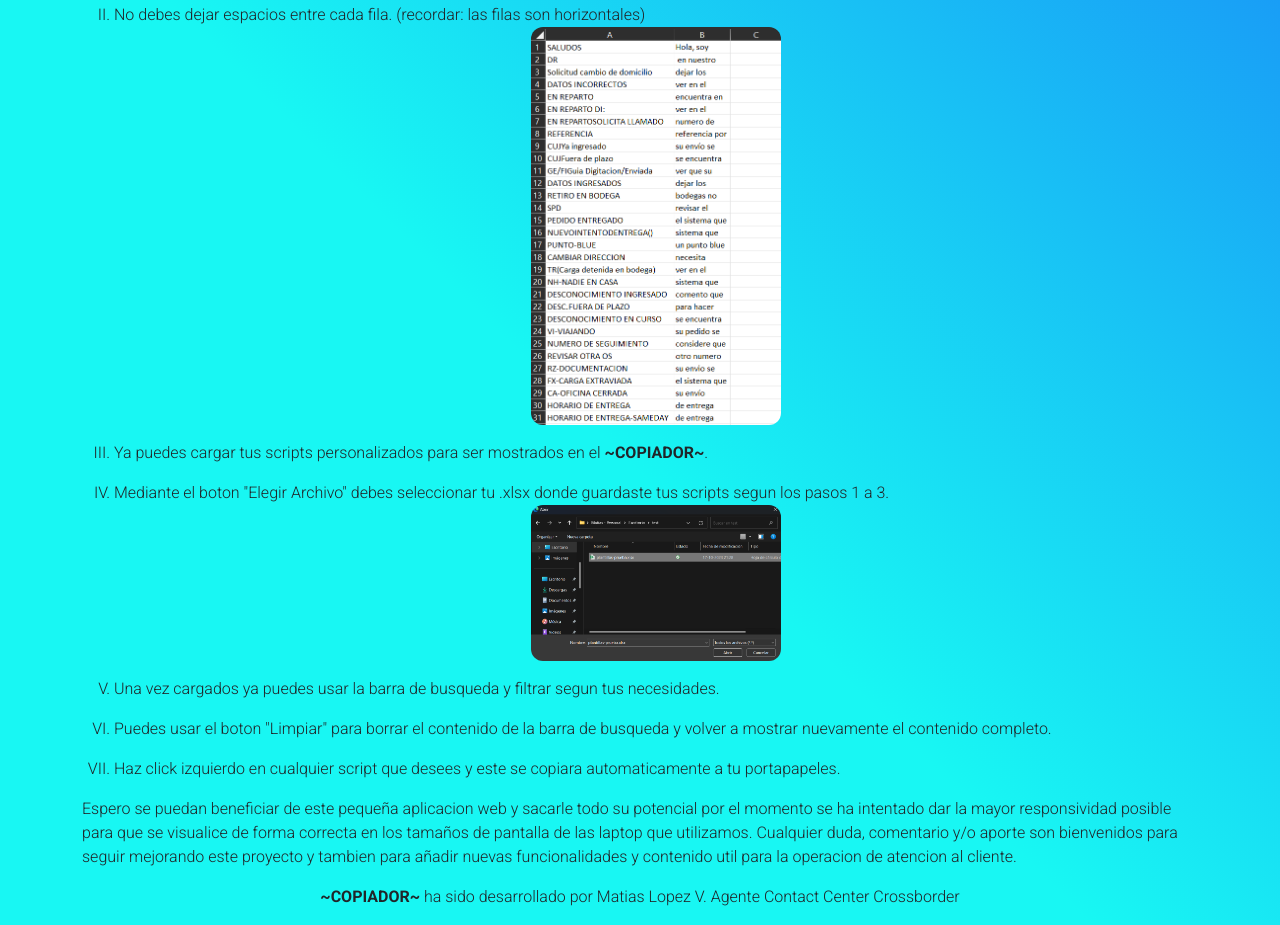
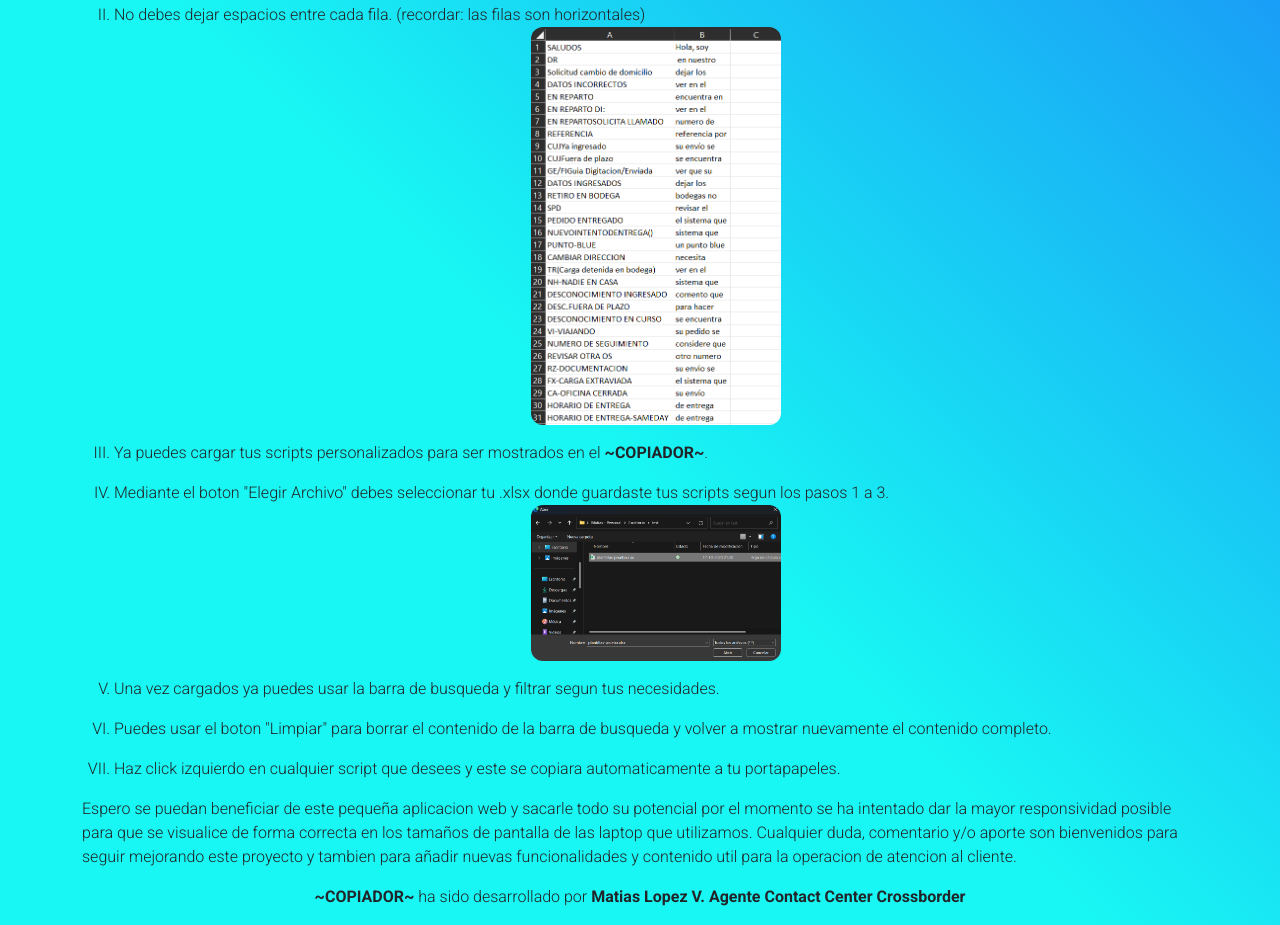
Before and after one commit to matiaslopezv/copiadorv2, a website: page pages/instrucciones.html in a window 1280 px wide. Shown: the part 275-1200 px from the top of the page. Drawn offline with nearby package versions, Linux system fonts and the light colour scheme.

Commit message:
Update instrucciones.html
strong al cargo y nombre

```diff
--- a/pages/instrucciones.html
+++ b/pages/instrucciones.html
@@ -52,7 +52,7 @@
             y tambien para añadir nuevas funcionalidades y contenido util para la operacion de
             atencion al cliente.</p>
 
-            <p class="text-center"><strong>~COPIADOR~</strong> ha sido desarrollado por <bold>Matias Lopez V. Agente Contact Center Crossborder</bold></p>
+            <p class="text-center"><strong>~COPIADOR~</strong> ha sido desarrollado por <strong>Matias Lopez V. Agente Contact Center Crossborder</strong></p>
     </div>
 </body>
 </html>
```
